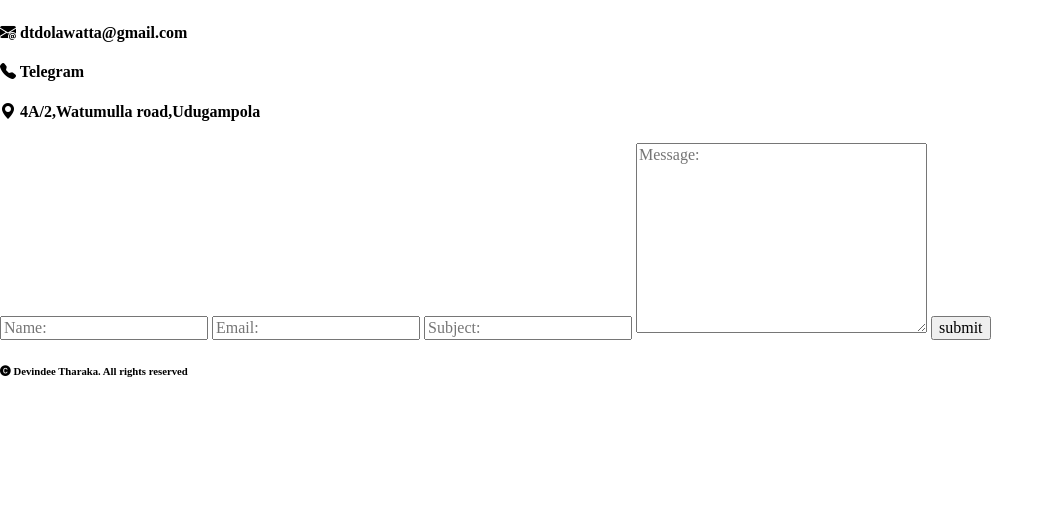
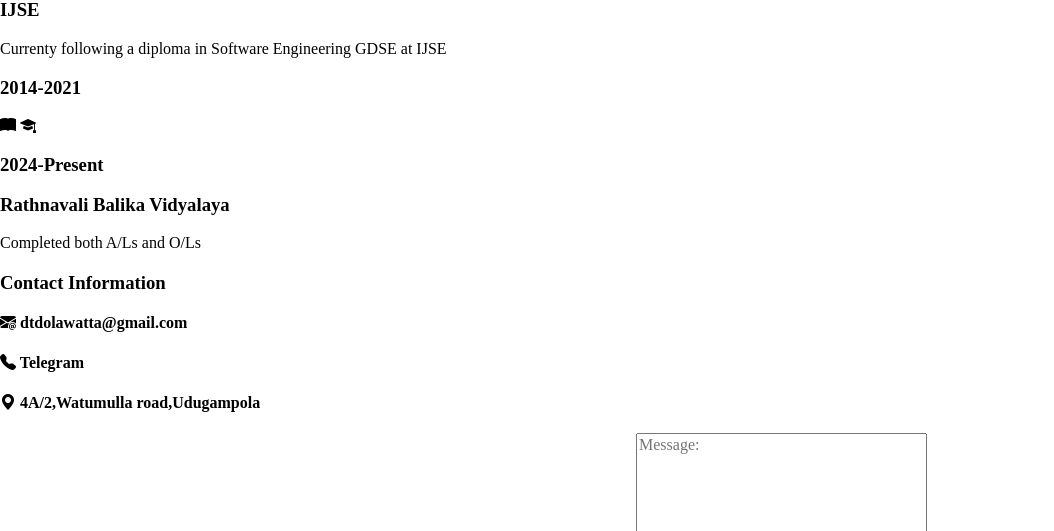
Before and after one commit to Dev-Dolawatta/myUpdateWeb, a plain HTML site: page index.html in a window 1280 px wide. Shown: the part 1985-2516 px from the top of the page, without its empty margins (0-1054 px from the left). Before the commit the page ends 2387 px from the top, so only its background shows below. Drawn offline with nearby package versions, Linux system fonts and the light colour scheme.

Commit message:
update content-7

```diff
--- a/index.html
+++ b/index.html
@@ -34,6 +34,10 @@
             <dt>
                <div id="certificates"></div>
                <a href="">Certificates</a>
+            </dt>
+            <dt>
+                <div id="edu"></div>
+                <a href="">Education</a>
             </dt>
             <dt>
                <div id="contacts"></div>
@@ -149,6 +153,36 @@
 </section>
 <!--certificates-->
 <section class="certifiSec"></section>
+<!--education-->
+<section id="educationSec">
+    <div class="main_container">
+        <div id="eduCol1">
+            <div id="setOne">
+                <h3>IJSE</h3>
+                <p>Currenty following a diploma in Software Engineering GDSE at IJSE</p>
+            </div>
+            <div id="setTwo">
+                <h3>2014-2021</h3>
+            </div>
+        </div>
+        <div id="eduCol2">
+            <div id="set2One">
+                <div id="bar"></div>
+                <div id="circle1"></div>
+                <div id="circle2"></div>
+                <i class="bi bi-book-fill"></i>
+                <i class="bi bi-mortarboard-fill"></i>
+            </div>
+            <div id="set2Two">
+                <h3>2024-Present</h3>
+            </div>
+            <div id="set2Three">
+                <h3>Rathnavali Balika Vidyalaya</h3>
+                <p>Completed both A/Ls and O/Ls</p>
+            </div>
+        </div>
+    </div>
+</section>
 <!--contacts-->
 <section class="contactsSec">
     <div class="main_container">
```
